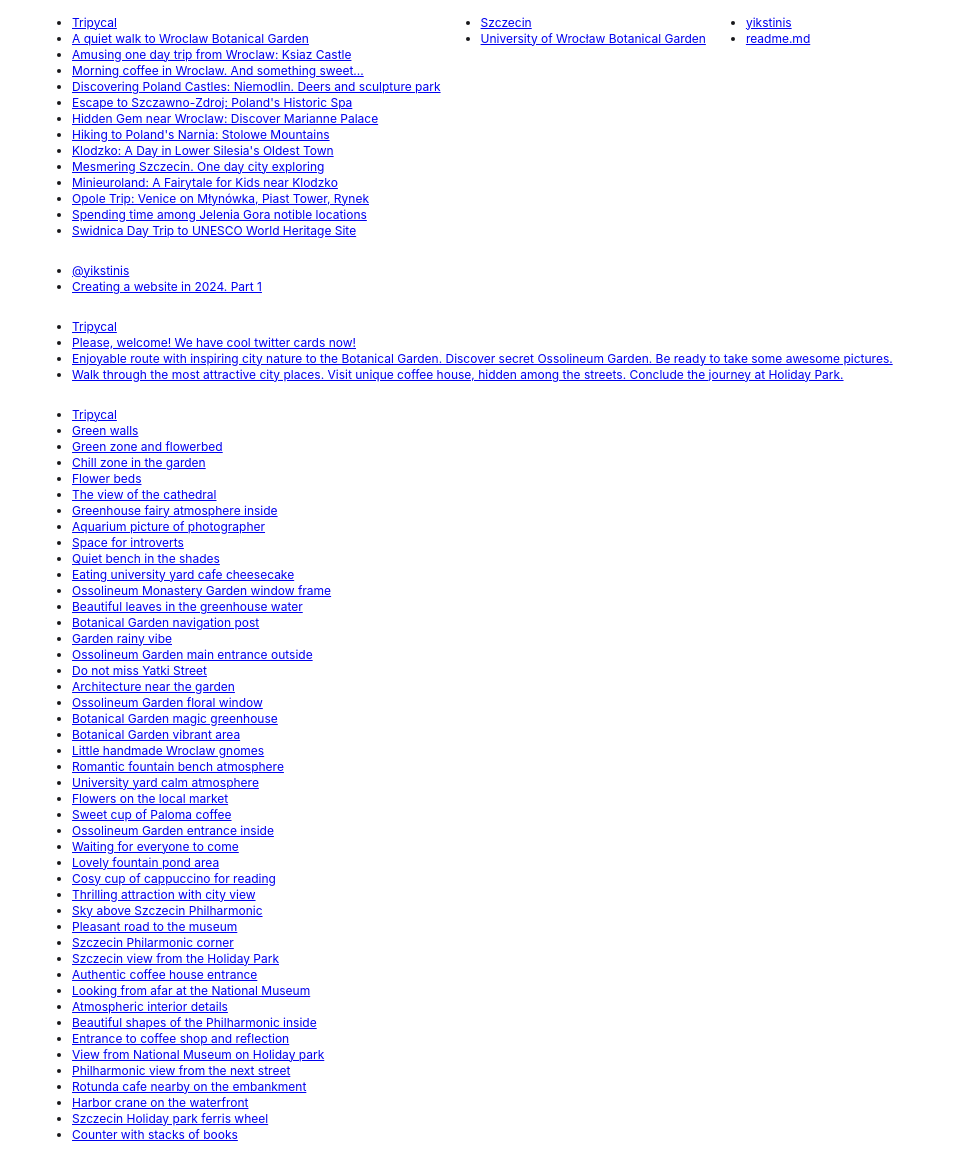
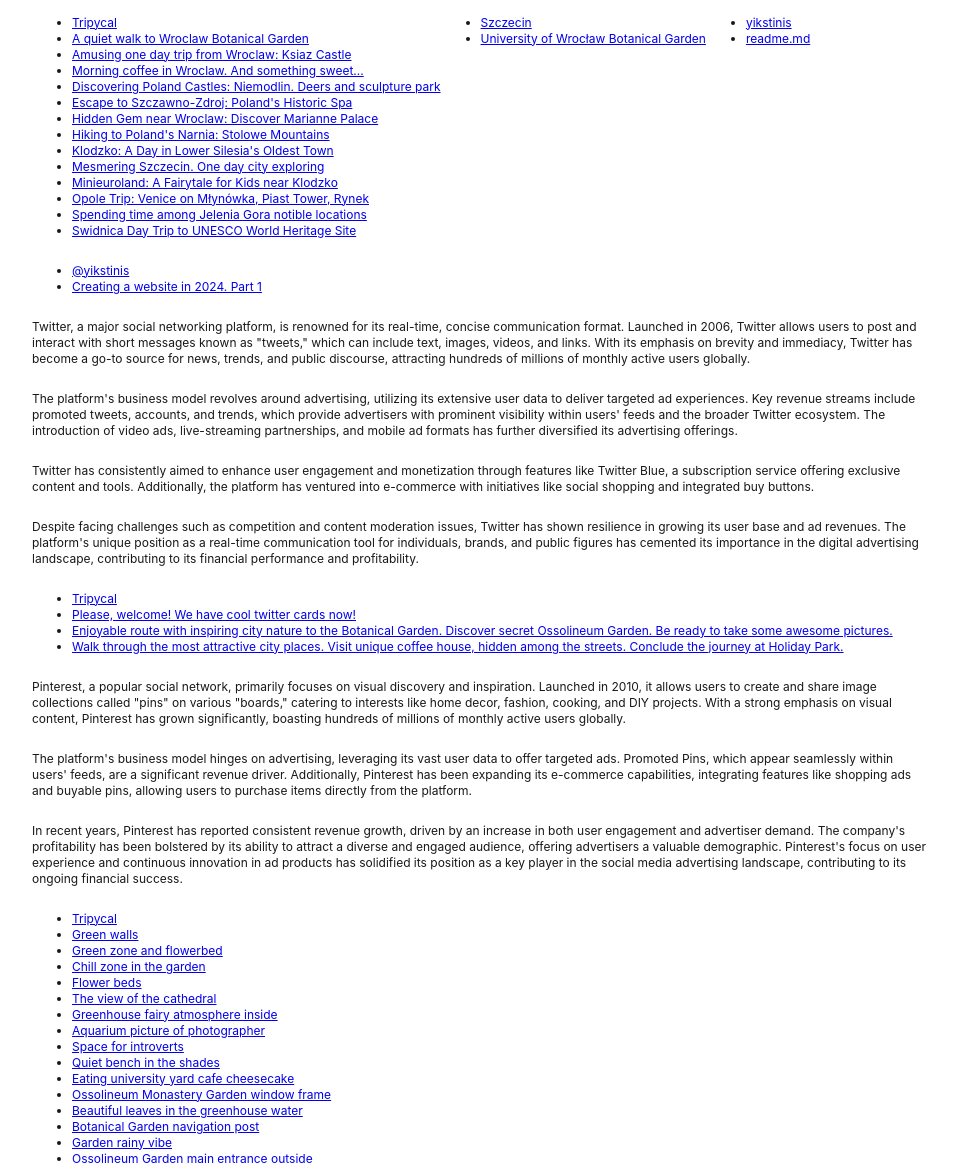
Before and after one commit to yikstinis/yikstinis.github.io, a plain HTML site: page index.html in a window 1280 px wide. Shown: the part 359-1522 px from the top of the page, without its empty margins (160-1117 px from the left). Drawn offline with Linux system fonts and the light colour scheme.

Commit message:
Some extra AI-generated texts added for fun.

```diff
--- a/index.html
+++ b/index.html
@@ -267,7 +267,46 @@
               >
             </li>
           </ul>
+        </div>
 
+        <p>
+          Twitter, a major social networking platform, is renowned for its
+          real-time, concise communication format. Launched in 2006, Twitter
+          allows users to post and interact with short messages known as
+          "tweets," which can include text, images, videos, and links. With its
+          emphasis on brevity and immediacy, Twitter has become a go-to source
+          for news, trends, and public discourse, attracting hundreds of
+          millions of monthly active users globally.
+        </p>
+
+        <p>
+          The platform's business model revolves around advertising, utilizing
+          its extensive user data to deliver targeted ad experiences. Key
+          revenue streams include promoted tweets, accounts, and trends, which
+          provide advertisers with prominent visibility within users' feeds and
+          the broader Twitter ecosystem. The introduction of video ads,
+          live-streaming partnerships, and mobile ad formats has further
+          diversified its advertising offerings.
+        </p>
+
+        <p>
+          Twitter has consistently aimed to enhance user engagement and
+          monetization through features like Twitter Blue, a subscription
+          service offering exclusive content and tools. Additionally, the
+          platform has ventured into e-commerce with initiatives like social
+          shopping and integrated buy buttons.
+        </p>
+
+        <p>
+          Despite facing challenges such as competition and content moderation
+          issues, Twitter has shown resilience in growing its user base and ad
+          revenues. The platform's unique position as a real-time communication
+          tool for individuals, brands, and public figures has cemented its
+          importance in the digital advertising landscape, contributing to its
+          financial performance and profitability.
+        </p>
+
+        <div>
           <ul>
             <li><a href="https://x.com/xtripycal">Tripycal</a></li>
 
@@ -293,7 +332,39 @@
               >
             </li>
           </ul>
+        </div>
 
+        <p>
+          Pinterest, a popular social network, primarily focuses on visual
+          discovery and inspiration. Launched in 2010, it allows users to create
+          and share image collections called "pins" on various "boards,"
+          catering to interests like home decor, fashion, cooking, and DIY
+          projects. With a strong emphasis on visual content, Pinterest has
+          grown significantly, boasting hundreds of millions of monthly active
+          users globally.
+        </p>
+
+        <p>
+          The platform's business model hinges on advertising, leveraging its
+          vast user data to offer targeted ads. Promoted Pins, which appear
+          seamlessly within users' feeds, are a significant revenue driver.
+          Additionally, Pinterest has been expanding its e-commerce
+          capabilities, integrating features like shopping ads and buyable pins,
+          allowing users to purchase items directly from the platform.
+        </p>
+
+        <p>
+          In recent years, Pinterest has reported consistent revenue growth,
+          driven by an increase in both user engagement and advertiser demand.
+          The company's profitability has been bolstered by its ability to
+          attract a diverse and engaged audience, offering advertisers a
+          valuable demographic. Pinterest's focus on user experience and
+          continuous innovation in ad products has solidified its position as a
+          key player in the social media advertising landscape, contributing to
+          its ongoing financial success.
+        </p>
+
+        <div>
           <ul>
             <li><a href="https://pinterest.com/tripycal/">Tripycal</a></li>
 
```
